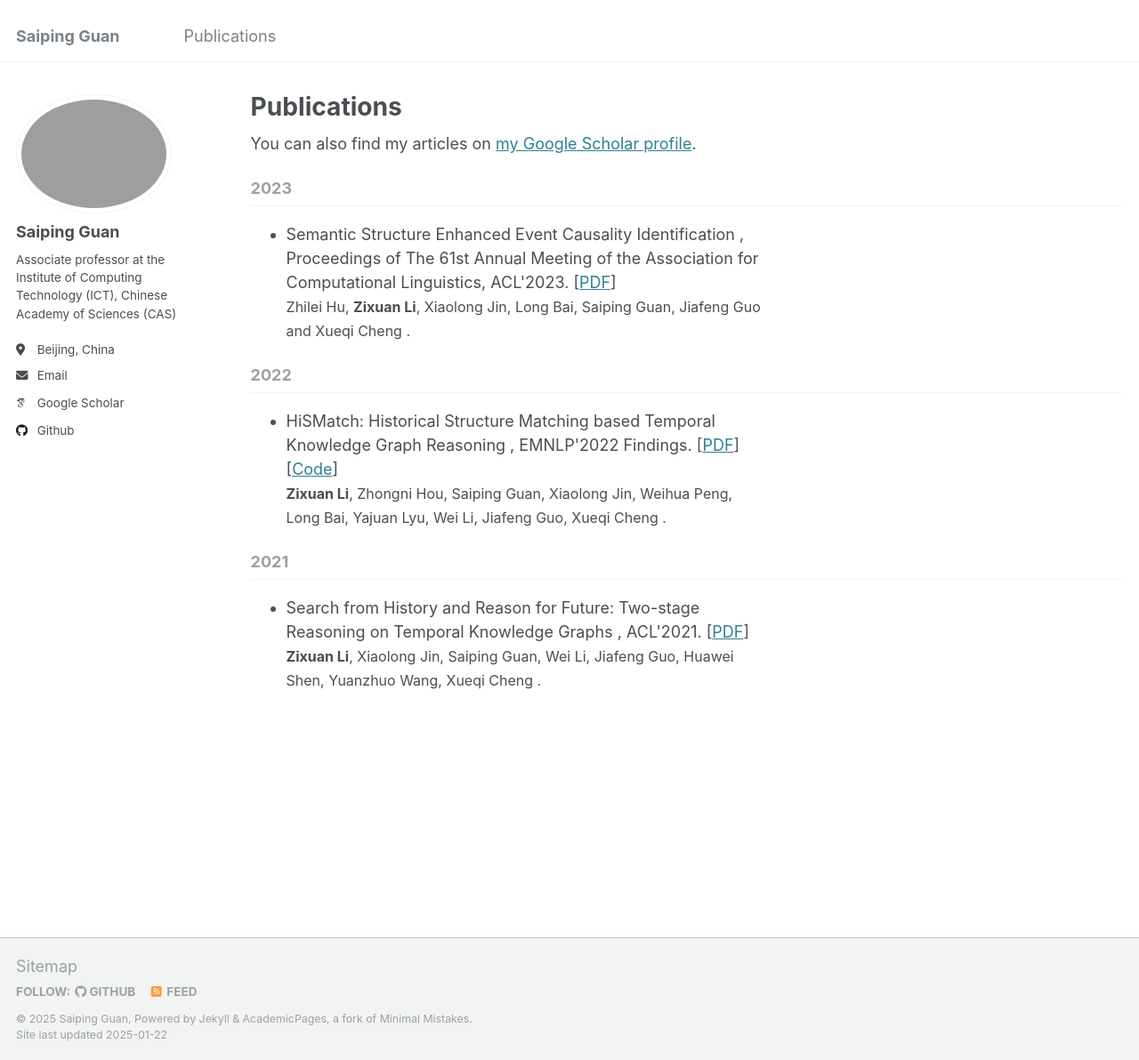
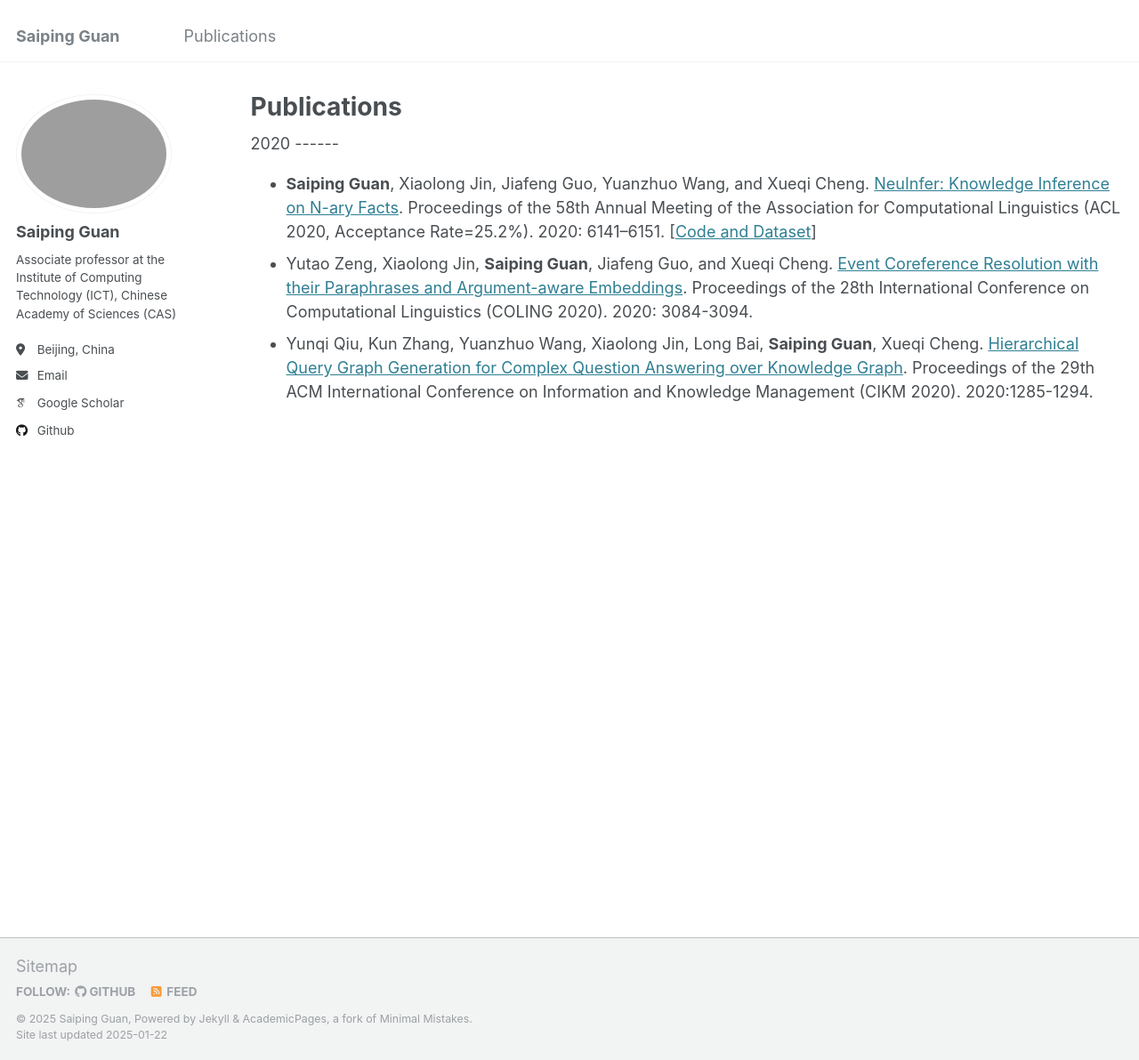
Before and after one commit to gsp2014/gsp2014.github.io, a Jekyll site: the page built from _pages/publications.html, in a window 1280 px wide and 1192 px high. Shown: the whole window at 89% size. Built offline with Jekyll 4.4.1, drawn with Linux system fonts in a browser that asks for light colours; some web fonts are replaced.

Commit message:
Update publications.html

```diff
--- a/_pages/publications.html
+++ b/_pages/publications.html
@@ -5,21 +5,16 @@ permalink: /publications/
 author_profile: true
 ---
 
-{% if site.author.googlescholar %}
-  <div class="wordwrap">You can also find my articles on <a href="{{site.author.googlescholar}}">my Google Scholar profile</a>.</div>
-{% endif %}
-
-{% include base_path %}
-
-{% capture written_year %}'None'{% endcapture %}
-
-{% for post in site.publications reversed %}
-  {% capture year %}{{ post.date | date: '%Y' }}{% endcapture %}
-  {% if year != written_year %}
-    <h2 id="{{ year | slugify }}" class="archive__subtitle">{{ year }}</h2>
-    {% capture written_year %}{{ year }}{% endcapture %}
-  {% endif %}
-  <ul>
-  {% include archive-single.html %}
-  </ul>
-{% endfor %}
+2020
+------
+<ul>
+    <li>
+      <b>Saiping Guan</b>, Xiaolong Jin, Jiafeng Guo, Yuanzhuo Wang, and Xueqi Cheng. <a target="new" href="http://www.bigdatalab.ac.cn/~guansaiping/papers/ACL2020.pdf">NeuInfer: Knowledge Inference on N-ary Facts</a>. Proceedings of the 58th Annual Meeting of the Association for Computational Linguistics (ACL 2020, Acceptance Rate=25.2%). 2020: 6141–6151. [<a href="https://github.com/gsp2014/NeuInfer">Code and Dataset</a>]
+    </li>
+    <li>
+      Yutao Zeng, Xiaolong Jin, <b>Saiping Guan</b>, Jiafeng Guo, and Xueqi Cheng. <a target="new" href="http://www.bigdatalab.ac.cn/~guansaiping/papers/zytCOLING2020.pdf">Event Coreference Resolution with their Paraphrases and Argument-aware Embeddings</a>. Proceedings of the 28th International Conference on Computational Linguistics (COLING 2020). 2020: 3084-3094.
+    </li>
+    <li>
+      Yunqi Qiu, Kun Zhang, Yuanzhuo Wang, Xiaolong Jin, Long Bai, <b>Saiping Guan</b>, Xueqi Cheng. <a target="new" href="http://www.bigdatalab.ac.cn/~guansaiping/papers/qyqCIKM2020.pdf">Hierarchical Query Graph Generation for Complex Question Answering over Knowledge Graph</a>. Proceedings of the 29th ACM International Conference on Information and Knowledge Management (CIKM 2020). 2020:1285-1294.
+    </li>
+</ul>
```
